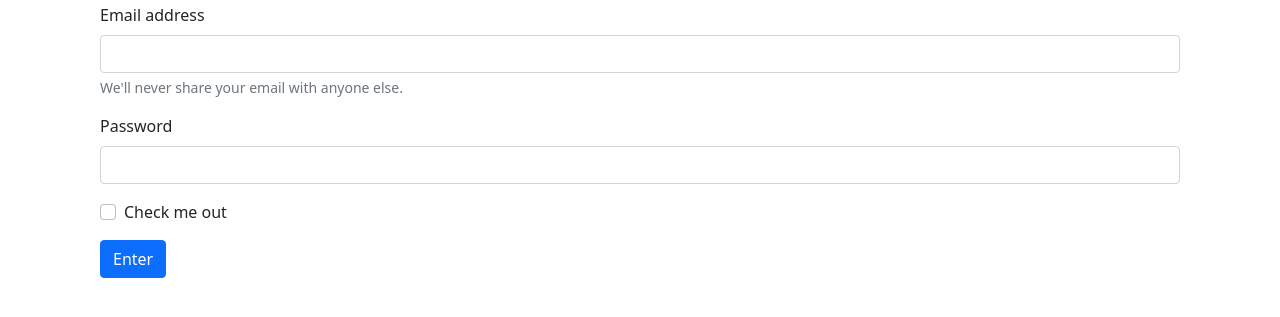
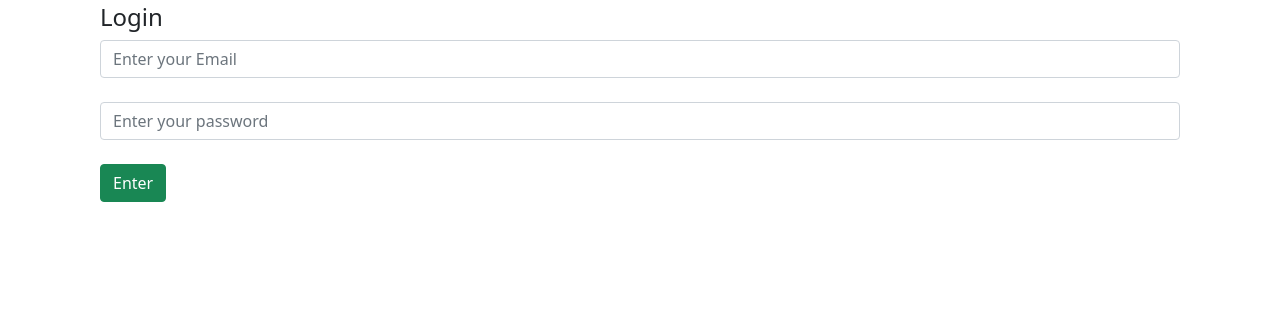
Before and after one commit to Flora-Akter/pioneer-bank, a plain HTML site: page index.html in a window 1280 px wide. Shown: the part 153-470 px from the top of the page. Drawn offline with nearby package versions, Linux system fonts and the light colour scheme.

Commit message:
adding login part

```diff
--- a/index.html
+++ b/index.html
@@ -6,29 +6,19 @@
     <meta name="viewport" content="width=device-width, initial-scale=1.0">
     <title>Pioneer Bank</title>
     <link href="https://cdn.jsdelivr.net/npm/bootstrap@5.1.3/dist/css/bootstrap.min.css" rel="stylesheet" integrity="sha384-1BmE4kWBq78iYhFldvKuhfTAU6auU8tT94WrHftjDbrCEXSU1oBoqyl2QvZ6jIW3" crossorigin="anonymous">
+    <link rel="shortcut icon" href="images/logo.jpg" type="image/x-icon">
     <link rel="stylesheet" href="style.css">
-    <link rel="shortcut icon" href="images/logo.jpg" type="image/x-icon">
 </head>
 <body>
     <div id="login-area">
         <h1 class="text-center">Welcome to Pioneer Bank</h1>
         <div id="submit-area">
-            <form>
-                <div class="mb-3">
-                  <label for="exampleInputEmail1" class="form-label">Email address</label>
-                  <input type="email" class="form-control" id="exampleInputEmail1" aria-describedby="emailHelp">
-                  <div id="emailHelp" class="form-text">We'll never share your email with anyone else.</div>
-                </div>
-                <div class="mb-3">
-                  <label for="exampleInputPassword1" class="form-label">Password</label>
-                  <input type="password" class="form-control" id="exampleInputPassword1">
-                </div>
-                <div class="mb-3 form-check">
-                  <input type="checkbox" class="form-check-input" id="exampleCheck1">
-                  <label class="form-check-label" for="exampleCheck1">Check me out</label>
-                </div>
-                <button type="submit" class="btn btn-primary">Enter</button>
-              </form>
+            <h4>Login</h4>
+            <input type="text" class="form-control" placeholder="Enter your Email">
+            <br>
+            <input type="password" class="form-control" placeholder="Enter your password">
+            <br>
+            <button class="btn btn-success">Enter</button>
         </div>
     </div>
 </body>
--- a/style.css
+++ b/style.css
@@ -3,4 +3,6 @@ body{
 }
 .submit-area{
     margin-top: 50px;
+    border-radius: 10px;
+    box-shadow: 5px 5px grey;
 }
```
